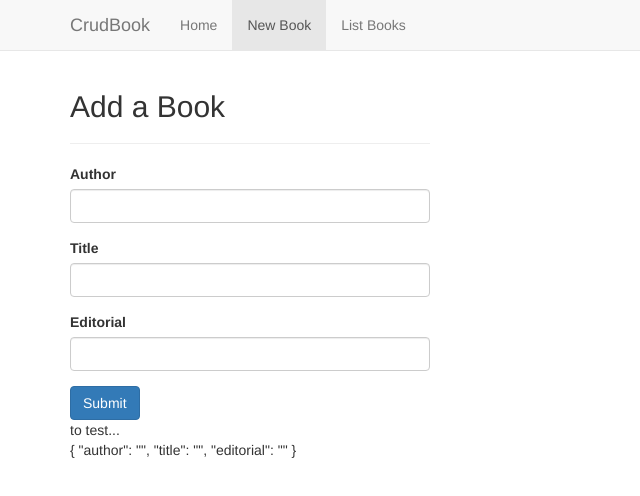
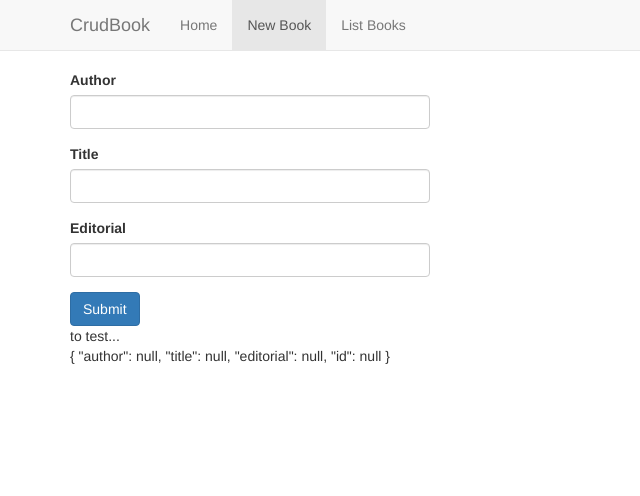
Before and after one commit to PauMB85/CrudBook-Angular5, an Angular app: page /addBook in a window 1280 px wide. Shown: the top 496 px of the page, without its empty margins (0-640 px from the left). Built offline with nearby package versions, Linux system fonts and the light colour scheme.

Commit message:
add input and output in the form

```diff
--- a/src/app/components/form-book/form-book.component.html
+++ b/src/app/components/form-book/form-book.component.html
@@ -1,12 +1,6 @@
 <div class="row">
   <div class="col-xs-4">
-    <h2>Add a Book</h2>
-    <hr>
-  </div>
-</div>
-<div class="row">
-  <div class="col-xs-4">
-    <form [formGroup]="formBook" (submit)="addBook()">
+    <form [formGroup]="formBook" (submit)="submitForm()">
       <div formGroupName="book">
         <div class="form-group">
           <label for="author">Author</label>
@@ -41,6 +35,14 @@
             <div *ngIf="editorial.errors.required">Editorial is required</div>
           </div>
         </div>
+        <div class="form-group hidden">
+          <label for="id">Id</label>
+          <input
+            formControlName="id"
+            id="id"
+            type="text"
+            class="form-control">
+        </div>
       </div>
       <button class="btn btn-primary">Submit</button>
       <p>
--- a/src/app/components/form-book/form-book.component.ts
+++ b/src/app/components/form-book/form-book.component.ts
@@ -1,7 +1,9 @@
-import { Component, OnInit } from '@angular/core';
+import {Component, Input, OnInit, Output, EventEmitter} from '@angular/core';
 import {FormBuilder, FormGroup, Validators} from '@angular/forms';
 import {ActivatedRoute, Router} from '@angular/router';
 import {BookService} from '../../services/book/book.service';
+import {Book} from '../../model/book';
+import {Observable} from 'rxjs/Observable';
 
 @Component({
   selector: 'app-form-book',
@@ -10,29 +12,29 @@ import {BookService} from '../../services/book/book.service';
 })
 export class FormBookComponent implements OnInit {
 
+  @Input('bookI') bookI: any = new Observable();
+  @Output('addup') addup = new EventEmitter<Book>();
   formBook: FormGroup;
 
   constructor(private fb: FormBuilder, private route: ActivatedRoute, private bookService: BookService, private navigation: Router) {
+  }
+
+  ngOnInit() {
     this.createForm();
   }
 
-  ngOnInit() { }
-
+  submitForm() {
+    this.addup.emit(this.book.value);
+  }
   createForm() {
     this.formBook = this.fb.group({
       book: this.fb.group({
-        author: ['', [Validators.required]],
-        title: ['', [Validators.required]],
-        editorial: ['', [Validators.required]]
+        author: [this.bookI == null ? '' : this.bookI.author, [Validators.required]],
+        title: [this.bookI == null ? '' : this.bookI.title, [Validators.required]],
+        editorial: [this.bookI == null ? '' : this.bookI.editorial, [Validators.required]],
+        id: [this.bookI == null ? '' : this.bookI.id],
       })
     });
-  }
-
-  addBook() {
-    this.bookService.create(this.book.value)
-      .subscribe(() => {
-        this.navigation.navigate(['/listBooks']);
-      });
   }
 
   get book() {
```
